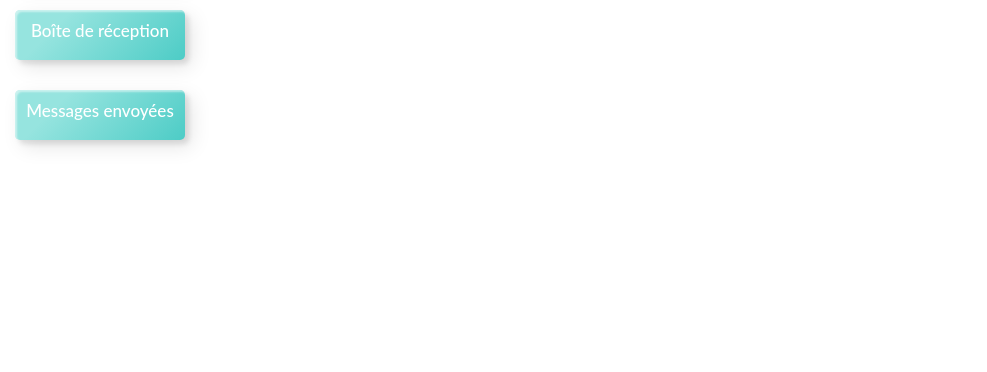
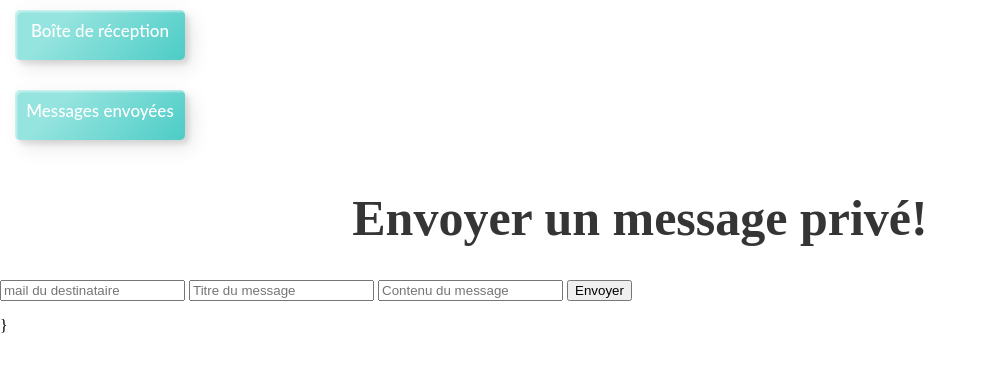
Before and after one commit to adamh31/acti_press, a CodeIgniter 4 app: the page made by app/Views/pages/home.php in a window 1280 px wide. Shown: the part 165-537 px from the top of the page, without its empty margins (0-987 px from the left). Run offline with PHP 8.4 and a stand-in for CodeIgniter, Linux system fonts and the light colour scheme; the template is opened without the code that fills it, so the values that code supplies are empty; some libraries are stand-ins or nearby versions.

Commit message:
messagerie

```diff
--- a/app/Views/pages/home.php
+++ b/app/Views/pages/home.php
@@ -6,4 +6,47 @@
   <button class="custom-btn btn-4"><span>Nouveau Message</span></button><br>
   <button class="custom-btn btn-4"><span>Boîte de réception </span></button><br>
   <button class="custom-btn btn-4"><span>Messages envoyées </span></button>
-</body>
+  </body>
+  <?php
+
+{
+?>
+<h1>Envoyer un message privé!</h1>
+<form action="message.php" method="post">
+<input type="text" name="destinataire" placeholder="mail du destinataire">
+<input type="text" name="titre" placeholder="Titre du message">
+<input type="text" name="message" placeholder="Contenu du message">
+<input type="submit" name="submit" value="Envoyer">
+</form>
+
+
+<?php
+if(isset($_POST['submit']))
+{
+    $destinataire = $_POST['destinataire'];
+    $titre = $_POST['titre'];
+    $message = $_POST['message'];
+
+    $requete = $bdd->prepare('SELECT * FROM infos_perso WHERE login = :destinataire');
+    $requete->execute(array('destinataire' => $destinataire));
+    $donnees = $requete->fetch();
+    $requete->CloseCursor();
+if(!$donnees)
+{
+    echo "Identifiant introuvable";
+}
+elseif($donnees)
+{
+    $requete2 = $bdd->prepare('INSERT INTO messages(id_expe, id_dests, titre, contenu) VALUES(?,?,?,?)');
+    $requete2->execute(array($_SESSION['id'], $donnees['id'], $titre, $message));
+    $requete2->CloseCursor();
+    echo "Message envoyé!";
+}
+else
+{
+    echo "Une erreur est survenue.";
+}
+}
+}
+?>
+}
```
